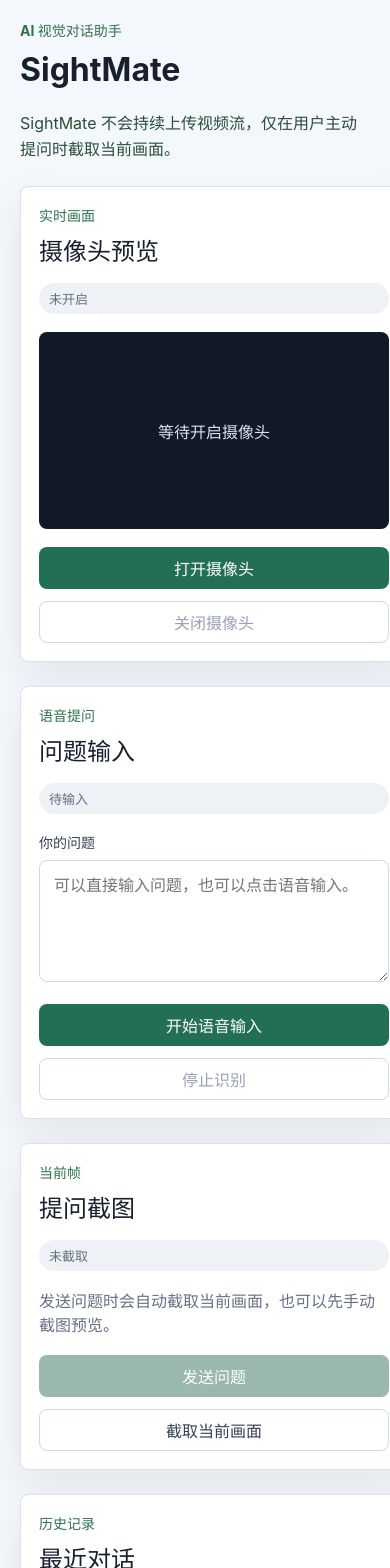
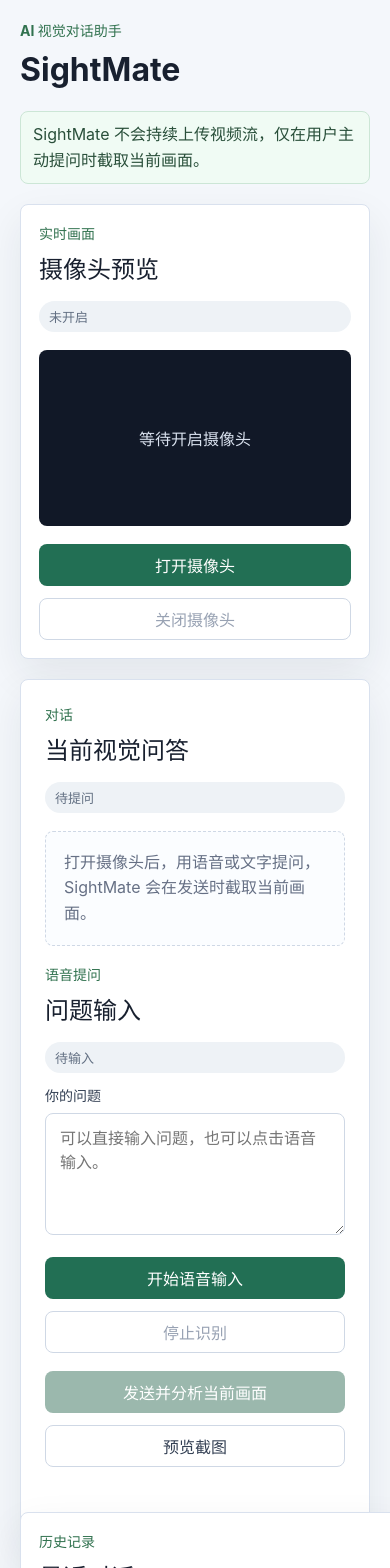
Before and after one commit to 1YHX/SightMate, a Vue app in the folder frontend/: page / in a window 390 px wide. Shown: the top 1568 px of the page. Built offline with nearby package versions, Linux system fonts and the light colour scheme; no server answers.

Commit message:
style: polish UI and error states

```diff
--- a/frontend/src/App.vue
+++ b/frontend/src/App.vue
@@ -26,6 +26,7 @@
 const chatHistory = ref<ChatHistoryItem[]>(loadChatHistory())
 
 const canSubmit = computed(() => question.value.trim().length > 0 && !isSubmitting.value)
+const visibleError = computed(() => captureError.value || chatError.value || speechError.value)
 
 function captureCurrentFrame() {
   captureError.value = ''
@@ -146,54 +147,32 @@
       </p>
     </header>
 
+    <section class="workspace" aria-label="视觉对话工作区">
+      <div class="video-column">
         <CameraView ref="cameraViewRef" />
-    <VoiceInput v-model="question" />
+      </div>
 
-    <section class="capture-panel" aria-labelledby="capture-title">
+      <section class="chat-panel tool-panel" aria-labelledby="chat-title">
         <div class="panel-header">
           <div>
-          <p class="eyebrow">当前帧</p>
-          <h2 id="capture-title">提问截图</h2>
+            <p class="eyebrow">对话</p>
+            <h2 id="chat-title">当前视觉问答</h2>
           </div>
-        <div class="camera-status" :class="{ active: capturedImage }">
-          {{ capturedImage ? '已截取' : '未截取' }}
+          <div class="camera-status" :class="{ active: latestAnswer }">
+            {{ latestAnswer ? '已回答' : '待提问' }}
           </div>
         </div>
 
-      <p class="hint-message">发送问题时会自动截取当前画面，也可以先手动截图预览。</p>
+        <div v-if="visibleError" class="error-stack" role="alert">
+          <p v-if="captureError" class="error-message">{{ captureError }}</p>
+          <p v-if="chatError" class="error-message">{{ chatError }}</p>
+          <p v-if="speechError" class="error-message">{{ speechError }}</p>
+        </div>
 
-      <p v-if="captureError" class="error-message" role="alert">
-        {{ captureError }}
-      </p>
-      <p v-if="chatError" class="error-message" role="alert">
-        {{ chatError }}
-      </p>
-      <p v-if="speechError" class="error-message" role="alert">
-        {{ speechError }}
-      </p>
         <p v-if="!canSpeak" class="hint-message">当前浏览器不支持语音播报，请阅读文字回答。</p>
 
-      <div v-if="capturedImage" class="capture-preview">
-        <img :src="capturedImage" alt="当前摄像头截图预览" />
-      </div>
-
-      <div class="camera-actions">
-        <button
-          class="primary-button"
-          type="button"
-          :disabled="!canSubmit"
-          @click="submitQuestion"
-        >
-          {{ isSubmitting ? '正在发送...' : '发送问题' }}
-        </button>
-        <button
-          class="secondary-button"
-          type="button"
-          :disabled="isSubmitting"
-          @click="captureCurrentFrame"
-        >
-          截取当前画面
-        </button>
+        <div v-if="capturedImage" class="capture-preview compact-preview">
+          <img :src="capturedImage" alt="本次提问截图预览" />
         </div>
 
         <div v-if="latestAnswer" class="answer-panel">
@@ -222,6 +201,30 @@
             </button>
           </div>
         </div>
+
+        <p v-else class="empty-answer">打开摄像头后，用语音或文字提问，SightMate 会在发送时截取当前画面。</p>
+
+        <VoiceInput v-model="question" />
+
+        <div class="submit-bar">
+          <button
+            class="primary-button"
+            type="button"
+            :disabled="!canSubmit"
+            @click="submitQuestion"
+          >
+            {{ isSubmitting ? '正在分析...' : '发送并分析当前画面' }}
+          </button>
+          <button
+            class="secondary-button"
+            type="button"
+            :disabled="isSubmitting"
+            @click="captureCurrentFrame"
+          >
+            预览截图
+          </button>
+        </div>
+      </section>
     </section>
 
     <HistoryList :items="chatHistory" @clear="clearHistory" />
--- a/frontend/src/components/CameraView.vue
+++ b/frontend/src/components/CameraView.vue
@@ -93,7 +93,7 @@
 </script>
 
 <template>
-  <section class="camera-panel" aria-labelledby="camera-title">
+  <section class="camera-panel tool-panel" aria-labelledby="camera-title">
     <div class="panel-header">
       <div>
         <p class="eyebrow">实时画面</p>
@@ -104,7 +104,7 @@
       </div>
     </div>
 
-    <div class="video-frame">
+    <div class="video-frame live-video-frame">
       <video
         v-show="isCameraActive"
         ref="videoRef"
--- a/frontend/src/components/HistoryList.vue
+++ b/frontend/src/components/HistoryList.vue
@@ -11,7 +11,7 @@
 </script>
 
 <template>
-  <section class="history-panel" aria-labelledby="history-title">
+  <section class="history-panel tool-panel" aria-labelledby="history-title">
     <div class="panel-header">
       <div>
         <p class="eyebrow">历史记录</p>
--- a/frontend/src/components/VoiceInput.vue
+++ b/frontend/src/components/VoiceInput.vue
@@ -103,7 +103,7 @@
 </script>
 
 <template>
-  <section class="voice-panel" aria-labelledby="voice-title">
+  <section class="voice-panel tool-panel" aria-labelledby="voice-title">
     <div class="panel-header">
       <div>
         <p class="eyebrow">语音提问</p>
--- a/frontend/src/style.css
+++ b/frontend/src/style.css
@@ -33,17 +33,15 @@
   min-height: 100vh;
   display: flex;
   flex-direction: column;
-  gap: 24px;
+  gap: 20px;
   padding: 32px;
   box-sizing: border-box;
 }
 
 .app-header,
-.camera-panel,
-.voice-panel,
-.capture-panel,
+.workspace,
 .history-panel {
-  width: min(1040px, 100%);
+  width: min(1280px, 100%);
   margin: 0 auto;
 }
 
@@ -54,15 +52,41 @@
   gap: 24px;
 }
 
-.camera-panel,
-.voice-panel,
-.capture-panel,
-.history-panel {
+.tool-panel {
   padding: 24px;
   border: 1px solid #d9e1ee;
   border-radius: 8px;
   background: #ffffff;
   box-shadow: 0 16px 40px rgba(24, 32, 47, 0.08);
+}
+
+.workspace {
+  display: grid;
+  grid-template-columns: minmax(0, 1.25fr) minmax(380px, 0.75fr);
+  gap: 20px;
+  align-items: start;
+}
+
+.video-column,
+.chat-panel {
+  min-width: 0;
+}
+
+.camera-panel,
+.chat-panel {
+  min-height: 100%;
+}
+
+.voice-panel {
+  margin-top: 18px;
+  padding: 0;
+  border: 0;
+  background: transparent;
+  box-shadow: none;
+}
+
+.voice-panel .panel-header {
+  margin-bottom: 12px;
 }
 
 .eyebrow {
@@ -88,6 +112,10 @@
 .privacy {
   max-width: 520px;
   color: #294f3a;
+  padding: 10px 12px;
+  border: 1px solid #cce6d6;
+  border-radius: 8px;
+  background: #f0fbf4;
 }
 
 .panel-header {
@@ -128,6 +156,10 @@
   background: #111827;
 }
 
+.live-video-frame {
+  min-height: 420px;
+}
+
 .camera-video,
 .video-placeholder {
   width: 100%;
@@ -147,12 +179,19 @@
 }
 
 .error-message {
-  margin: 16px 0 0;
+  margin: 0;
   padding: 12px 14px;
   border-radius: 8px;
   background: #fff1f2;
   color: #b42335;
   line-height: 1.5;
+}
+
+.error-stack {
+  display: flex;
+  flex-direction: column;
+  gap: 10px;
+  margin-bottom: 14px;
 }
 
 .hint-message,
@@ -203,11 +242,19 @@
   background: #f8fafc;
 }
 
+.compact-preview {
+  margin-top: 14px;
+}
+
 .capture-preview img {
   display: block;
   width: 100%;
   max-height: 420px;
   object-fit: contain;
+}
+
+.compact-preview img {
+  max-height: 180px;
 }
 
 .answer-panel {
@@ -216,6 +263,16 @@
   border: 1px solid #d9e1ee;
   border-radius: 8px;
   background: #f8fafc;
+}
+
+.empty-answer {
+  margin: 0;
+  padding: 18px;
+  border: 1px dashed #cfd8e5;
+  border-radius: 8px;
+  color: #667085;
+  line-height: 1.6;
+  background: #fbfdff;
 }
 
 .answer-panel p {
@@ -291,6 +348,12 @@
   margin-top: 18px;
 }
 
+.submit-bar {
+  display: flex;
+  gap: 12px;
+  margin-top: 18px;
+}
+
 .primary-button,
 .secondary-button {
   min-width: 120px;
@@ -326,7 +389,8 @@
 
   .app-header,
   .panel-header,
-  .camera-actions {
+  .camera-actions,
+  .submit-bar {
     align-items: stretch;
     flex-direction: column;
   }
@@ -336,8 +400,6 @@
   }
 
   .camera-panel,
-  .voice-panel,
-  .capture-panel,
   .history-panel {
     padding: 18px;
   }
@@ -351,3 +413,13 @@
     width: 100%;
   }
 }
+
+@media (max-width: 980px) {
+  .workspace {
+    grid-template-columns: 1fr;
+  }
+
+  .live-video-frame {
+    min-height: auto;
+  }
+}
```
Lines whose indentation alone changed are shown as unchanged.
